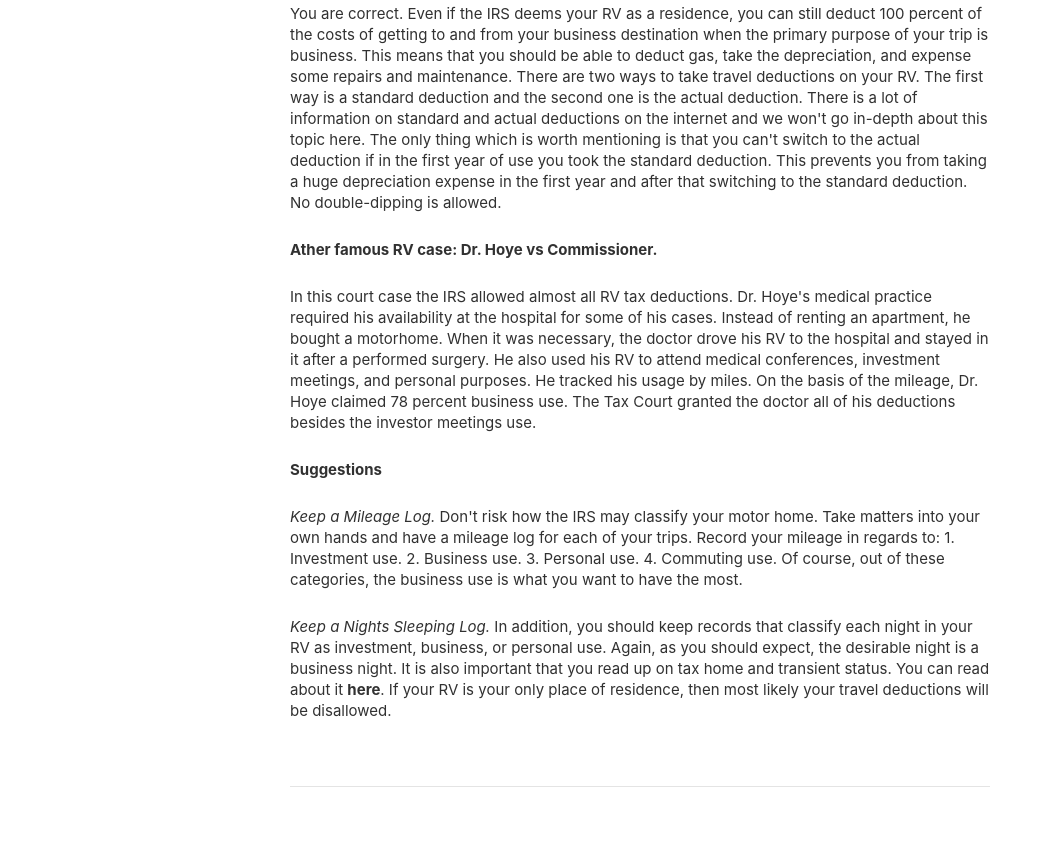
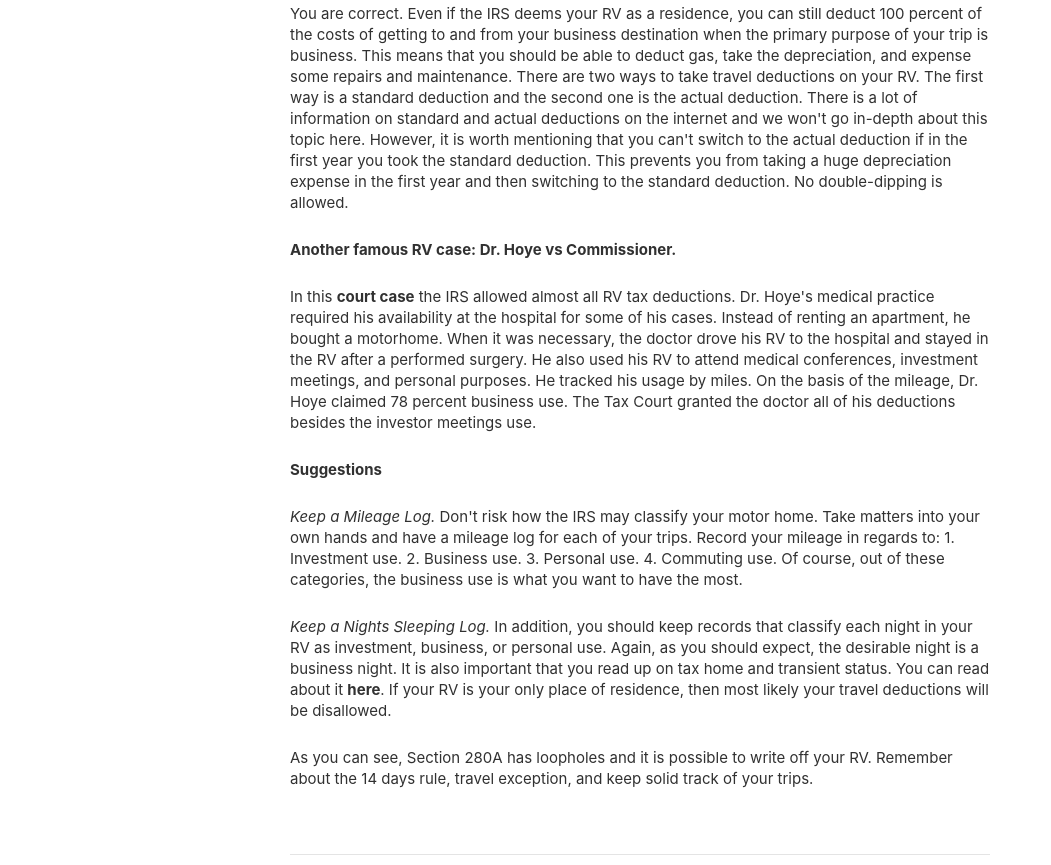
Before and after one commit to darena67/rvtaxgroup, a Gatsby site: page /blog/is-my-rv-a-dwelling-unit-or-a-listed-property-its-both/ in a window 1280 px wide. Shown: the part 1555-2420 px from the top of the page, without its empty margins (0-1051 px from the left). Built offline with nearby package versions, Linux system fonts and the light colour scheme; Gatsby itself is replaced by a stand-in of ours.

Commit message:
Update Blog “is-my-rv-a-dwelling-unit-or-a-listed-property-its-both”

```diff
--- a/content/blog/is-my-rv-a-dwelling-unit-or-a-listed-property-its-both.md
+++ b/content/blog/is-my-rv-a-dwelling-unit-or-a-listed-property-its-both.md
@@ -19,16 +19,16 @@ I believe that the couple could have avoided such a harsh outcome if they proved
 
 **Wait, what! Did you say Section 280A(f)(4) allows travel expenses?**
 
-You are correct. Even if the IRS deems your RV as a residence, you can still deduct 100 percent of the costs of getting to and from your business destination when the primary purpose of your trip is business.  This means that you should be able to deduct gas, take the depreciation, and expense some repairs and maintenance. There are two ways to take travel deductions on your RV. The first way is a standard deduction and the second one is the actual deduction. There is a lot of information on standard and actual deductions on the internet and we won't go in-depth about this topic here. The only thing which is worth mentioning is that you can't switch to the actual deduction if in the first year of use you took the standard deduction. This prevents you from taking a huge depreciation expense in the first year and after that switching to the standard deduction. No double-dipping is allowed.
+You are correct. Even if the IRS deems your RV as a residence, you can still deduct 100 percent of the costs of getting to and from your business destination when the primary purpose of your trip is business.  This means that you should be able to deduct gas, take the depreciation, and expense some repairs and maintenance. There are two ways to take travel deductions on your RV. The first way is a standard deduction and the second one is the actual deduction. There is a lot of information on standard and actual deductions on the internet and we won't go in-depth about this topic here. However, it is worth mentioning that you can't switch to the actual deduction if in the first year you took the standard deduction. This prevents you from taking a huge depreciation expense in the first year and then switching to the standard deduction. No double-dipping is allowed.
 
+**Another famous RV case: Dr. Hoye vs Commissioner.**
 
-
-**Ather famous RV case: Dr. Hoye vs Commissioner.**
-
-In this [court case](https://www.courtlistener.com/opinion/4816747/hoye-v-commissioner/) the IRS allowed almost all RV tax deductions. Dr. Hoye's medical practice required his availability at the hospital for some of his cases. Instead of renting an apartment, he bought a motorhome. When it was necessary, the doctor drove his RV to the hospital and stayed in it after a performed surgery. He also used his RV to attend medical conferences, investment meetings, and personal purposes. He tracked his usage by miles. On the basis of the mileage, Dr. Hoye claimed 78 percent business use. The Tax Court granted the doctor all of his deductions besides the investor meetings use.
+In this **[court case](https://www.courtlistener.com/opinion/4816747/hoye-v-commissioner/)** the IRS allowed almost all RV tax deductions. Dr. Hoye's medical practice required his availability at the hospital for some of his cases. Instead of renting an apartment, he bought a motorhome. When it was necessary, the doctor drove his RV to the hospital and stayed in the RV after a performed surgery. He also used his RV to attend medical conferences, investment meetings, and personal purposes. He tracked his usage by miles. On the basis of the mileage, Dr. Hoye claimed 78 percent business use. The Tax Court granted the doctor all of his deductions besides the investor meetings use.
 
 **Suggestions**
 
 *Keep a Mileage Log.* Don't risk how the IRS may classify your motor home. Take matters into your own hands and have a mileage log for each of your trips. Record your mileage in regards to: 1. Investment use. 2. Business use. 3. Personal use. 4. Commuting use. Of course, out of these categories, the business use is what you want to have the most.
 
 *Keep a Nights Sleeping Log.* In addition, you should keep records that classify each night in your RV as investment, business, or personal use. Again, as you should expect, the desirable night is a business night. It is also important that you read up on tax home and transient status. You can read about it **[here](https://rvtaxgroup.com/blog/business-travel-expenses-for-rv-owners-and-digital-nomads/)**. If your RV is your only place of residence, then most likely your travel deductions will be disallowed.
+
+As you can see, Section 280A has loopholes and it is possible to write off your RV. Remember about the 14 days rule, travel exception, and keep solid track of your trips.
```
